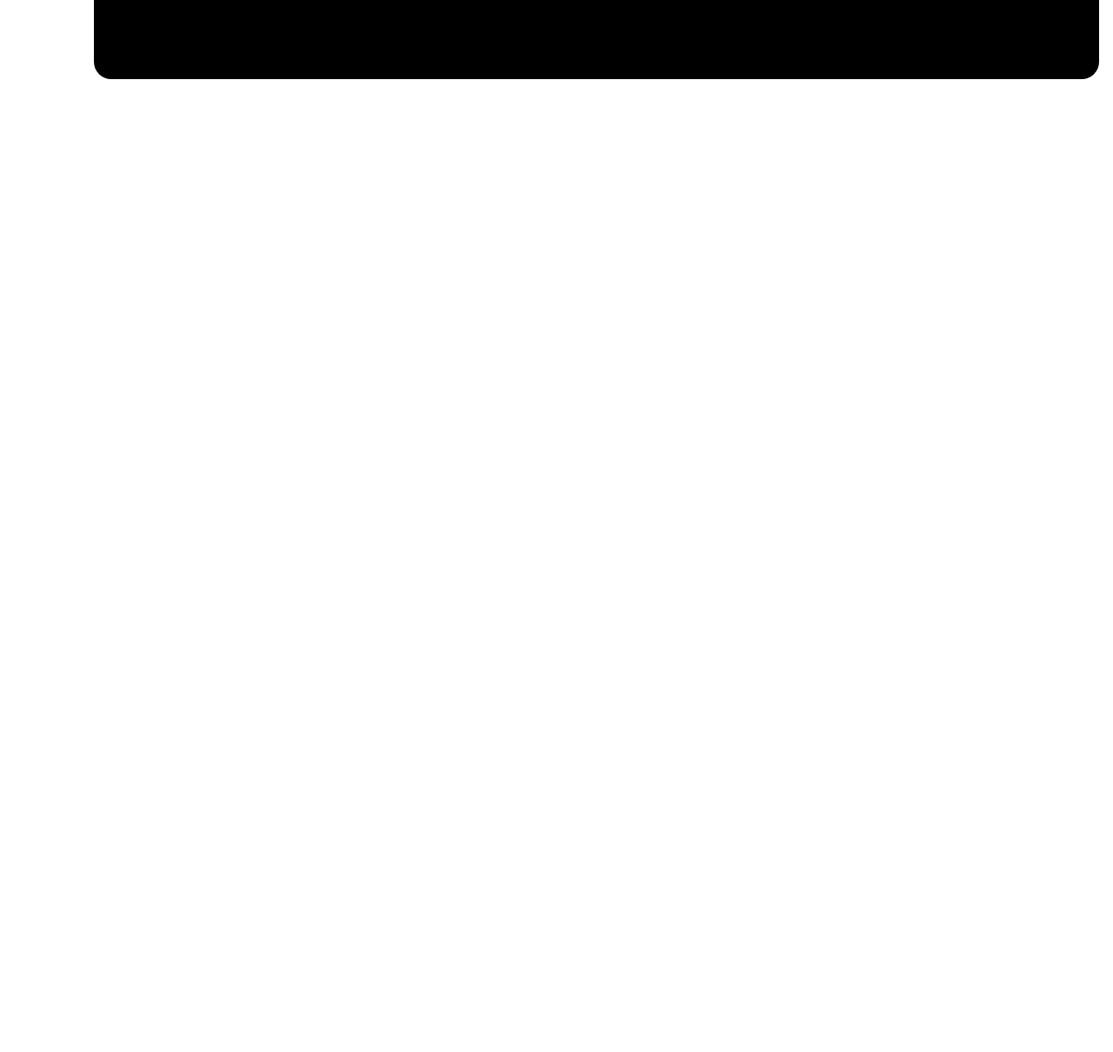
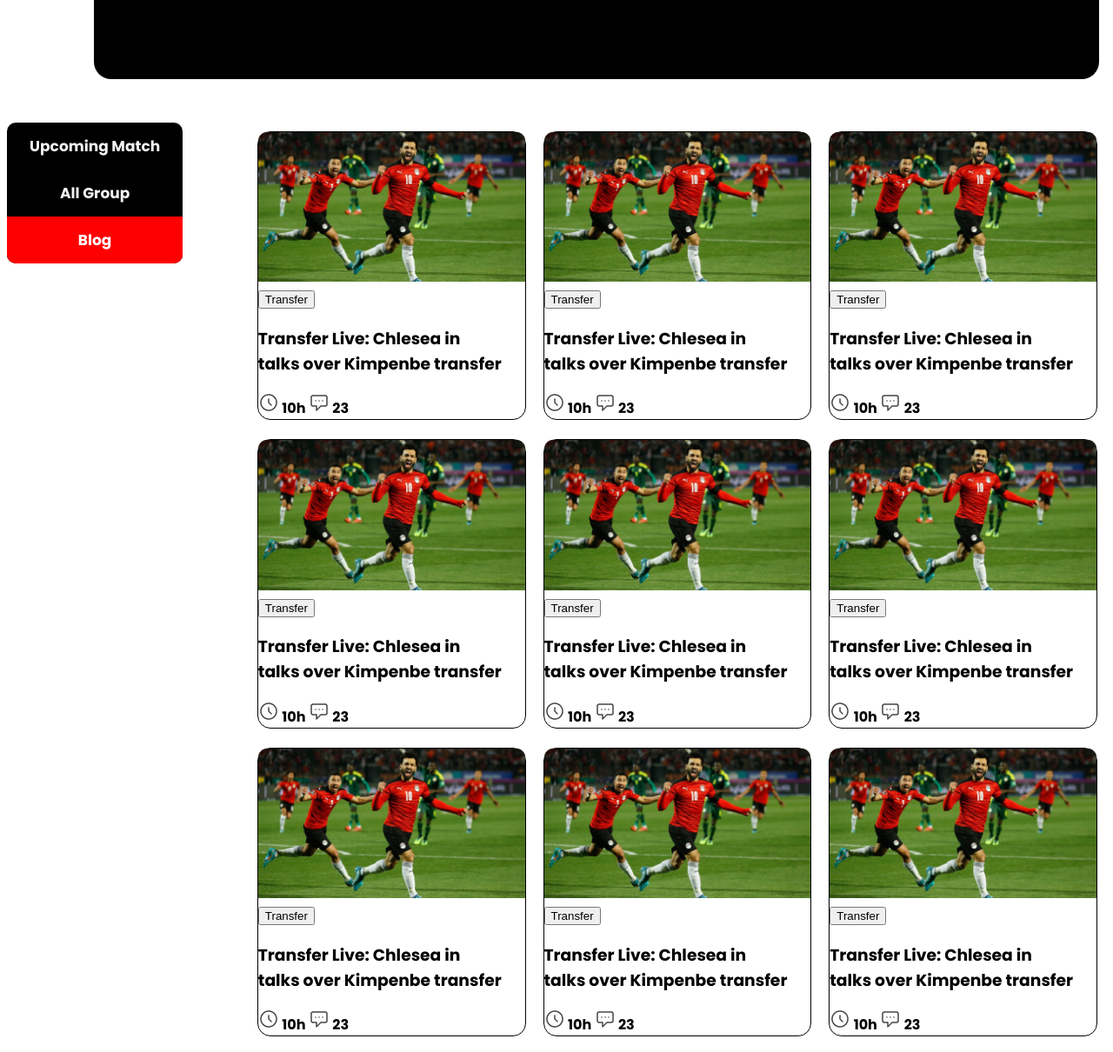
Before and after one commit to pmmmirza/world-cup, a plain HTML site: page index.html in a window 1280 px wide. Shown: the part 559-1769 px from the top of the page at 87% size. Before the commit the page ends 800 px from the top, so only its background shows below. Drawn offline with Linux system fonts and the light colour scheme.

Commit message:
2nd commit

```diff
--- a/CSS/styles.css
+++ b/CSS/styles.css
@@ -24,7 +24,7 @@ h1 {
     font-size: 3em;
     color: white;
 }
-p {
+.header-par {
     font-family:'Lucida Sans', 'Lucida Sans Regular', 'Lucida Grande', 'Lucida Sans Unicode', Geneva, Verdana, sans-serif;
     color: white;
 }
@@ -59,4 +59,62 @@ a:hover {
 }
 
 
-/* -------------- Transfer ---------- */
+/* --------------Transfer ---------- */
+aside {
+    width: 20%;
+    margin-right: 25px;
+    float: left;
+    border-radius: 10px;
+}
+.topnav {
+    background-color: black;
+    overflow: hidden;
+    width: 80%;
+    border-radius: 10px;
+
+  }
+
+  /* Style the links inside the menu */
+  .topnav a {
+    float: none;
+    display: block;
+    color: #f2f2f2;
+    text-align: center;
+    padding: 14px 16px;
+    text-decoration: none;
+    font-size: 17px;
+  }
+
+  /* Change the color of links on hover */
+  .topnav a:hover {
+    background-color: #ddd;
+    color: black;
+  }
+
+
+  .topnav a.blog {
+    background-color: red;
+    color: white;
+  }
+
+
+  .topnav .icon {
+    display: none;
+  }
+
+
+.blog-img{
+    width: 100%;
+}
+
+.container {
+    text-align:left;
+    margin: 10px 10px;
+    border: 1px solid;
+    border-radius: 15px;
+}
+.transfer {
+    display: grid;
+    grid-template-columns: repeat(3, 1fr);
+    grid-row-gap: 2px;
+}
--- a/index.html
+++ b/index.html
@@ -20,7 +20,7 @@
          <section class="top-banner">
             <div class="banner">
                 <h1>The Greatest<br>show on the<br>earth</h1>
-                    <p>Qatar FIFA world cup 2022 – Greatest Show on Earth Qatar FIFA world cup 2022 starts on qatar world cup 2022 seclude November 21, Monday,2022 to Sunday, December 21, 2022. </p>
+                    <p class="header-par">Qatar FIFA world cup 2022 – Greatest Show on Earth Qatar FIFA world cup 2022 starts on qatar world cup 2022 seclude November 21, Monday,2022 to Sunday, December 21, 2022. </p>
                     <div class="button-hover">
                         <a class="link-button" target="_blank"href="https://github.com">Watch Live &#8594</a>
                     </div>
@@ -30,5 +30,88 @@
             </div>
 
     </header>
+    <main>
+            <aside>
+                <div class="topnav" id="myTopnav">
+                    <a href="#match" >Upcoming Match</a>
+                    <a href="#all group">All Group</a>
+                    <a href="#blog" class="blog">Blog</a>
+                  </div>
+            </aside>
+        <section class="transfer">
+            <div class="container">
+                <img class="blog-img" src="assets/Blog Image.png" alt=""> <br>
+                <button>Transfer</button>
+                <h3>Transfer Live: Chlesea in <br> talks over Kimpenbe transfer</h3>
+                <img src="assets/Time Icon.png" alt=""> <span>10h</span>
+                <img src="assets/Chat Icon.png" alt="">
+                <span>23</span>
+            </div>
+            <div class="container">
+                <img class="blog-img" src="assets/Blog Image.png" alt=""> <br>
+                <button>Transfer</button>
+                <h3>Transfer Live: Chlesea in <br> talks over Kimpenbe transfer</h3>
+                <img src="assets/Time Icon.png" alt=""> <span>10h</span>
+                <img src="assets/Chat Icon.png" alt="">
+                <span>23</span>
+            </div>
+            <div class="container">
+                <img class="blog-img" src="assets/Blog Image.png" alt=""> <br>
+                <button>Transfer</button>
+                <h3>Transfer Live: Chlesea in <br> talks over Kimpenbe transfer</h3>
+                <img src="assets/Time Icon.png" alt=""> <span>10h</span>
+                <img src="assets/Chat Icon.png" alt="">
+                <span>23</span>
+            </div>
+            <div class="container">
+                <img class="blog-img" src="assets/Blog Image.png" alt=""> <br>
+                <button>Transfer</button>
+                <h3>Transfer Live: Chlesea in <br> talks over Kimpenbe transfer</h3>
+                <img src="assets/Time Icon.png" alt=""> <span>10h</span>
+                <img src="assets/Chat Icon.png" alt="">
+                <span>23</span>
+            </div>
+            <div class="container">
+                <img class="blog-img" src="assets/Blog Image.png" alt=""> <br>
+                <button>Transfer</button>
+                <h3>Transfer Live: Chlesea in <br> talks over Kimpenbe transfer</h3>
+                <img src="assets/Time Icon.png" alt=""> <span>10h</span>
+                <img src="assets/Chat Icon.png" alt="">
+                <span>23</span>
+            </div>
+            <div class="container">
+                <img class="blog-img" src="assets/Blog Image.png" alt=""> <br>
+                <button>Transfer</button>
+                <h3>Transfer Live: Chlesea in <br> talks over Kimpenbe transfer</h3>
+                <img src="assets/Time Icon.png" alt=""> <span>10h</span>
+                <img src="assets/Chat Icon.png" alt="">
+                <span>23</span>
+            </div>
+            <div class="container">
+                <img class="blog-img" src="assets/Blog Image.png" alt=""> <br>
+                <button>Transfer</button>
+                <h3>Transfer Live: Chlesea in <br> talks over Kimpenbe transfer</h3>
+                <img src="assets/Time Icon.png" alt=""> <span>10h</span>
+                <img src="assets/Chat Icon.png" alt="">
+                <span>23</span>
+            </div>
+            <div class="container">
+                <img class="blog-img" src="assets/Blog Image.png" alt=""> <br>
+                <button>Transfer</button>
+                <h3>Transfer Live: Chlesea in <br> talks over Kimpenbe transfer</h3>
+                <img src="assets/Time Icon.png" alt=""> <span>10h</span>
+                <img src="assets/Chat Icon.png" alt="">
+                <span>23</span>
+            </div>
+            <div class="container">
+                <img class="blog-img" src="assets/Blog Image.png" alt=""> <br>
+                <button>Transfer</button>
+                <h3>Transfer Live: Chlesea in <br> talks over Kimpenbe transfer</h3>
+                <img src="assets/Time Icon.png" alt=""> <span>10h</span>
+                <img src="assets/Chat Icon.png" alt="">
+                <span>23</span>
+            </div>
+        </section>
+    </main>
 </body>
 </html>
```
